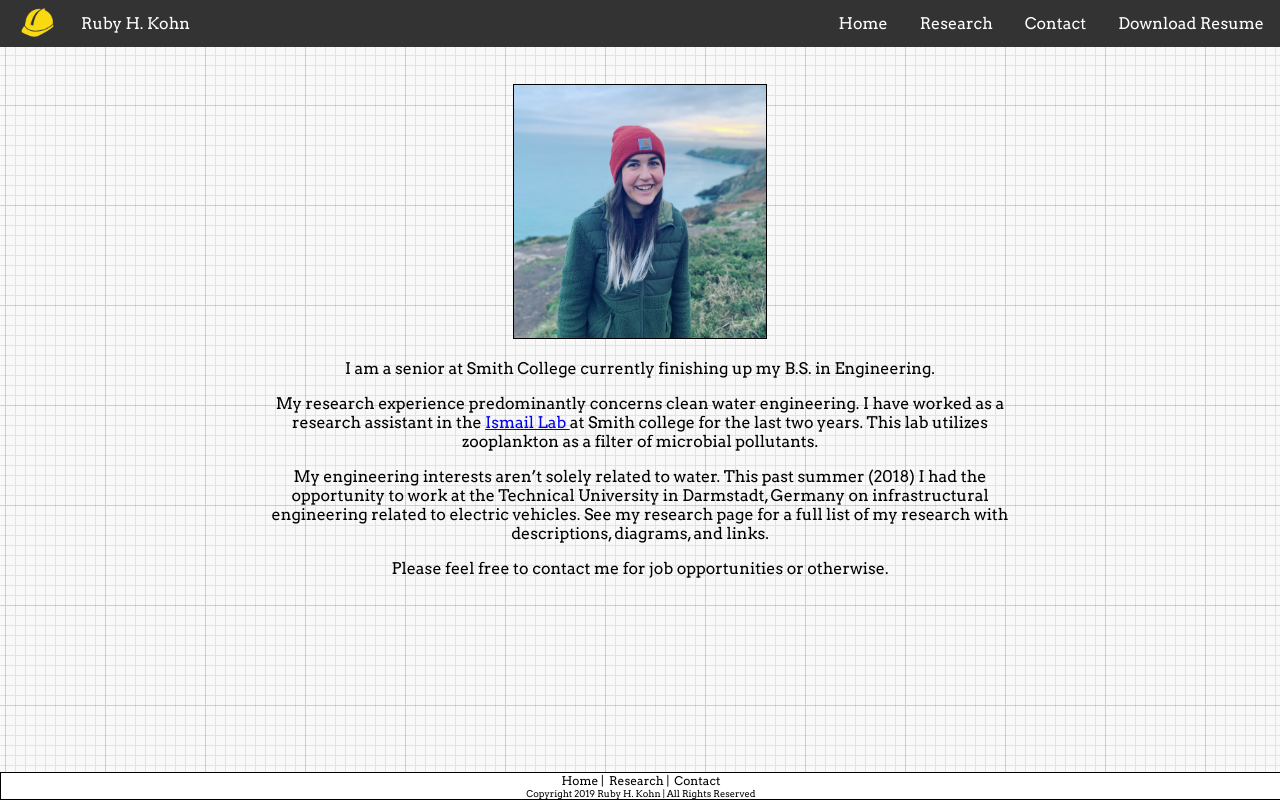
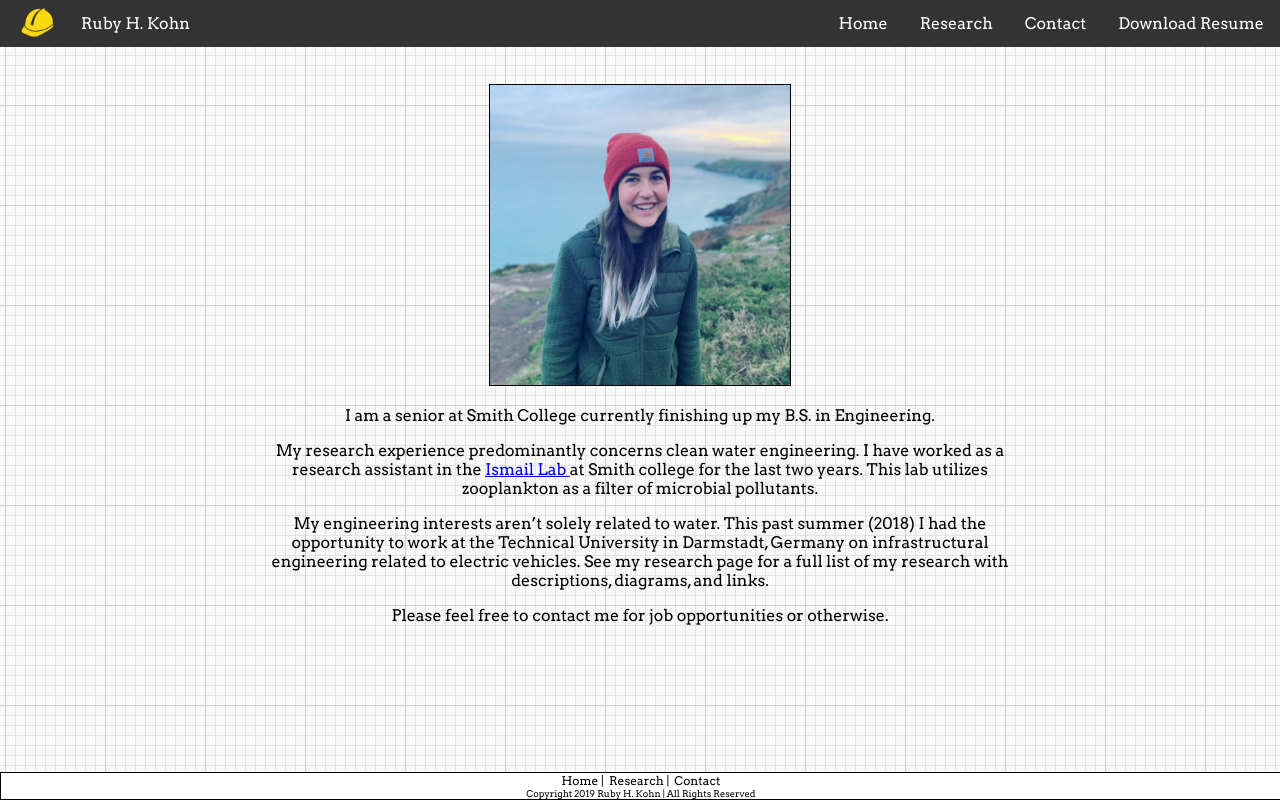
Before and after one commit to rubykohnsite/sourcecode, an Angular app in the folder rubykohn/: page / in a window 1280 px wide. Built offline with nearby package versions, Linux system fonts and the light colour scheme.

Commit message:
min width

```diff
--- a/rubykohn/src/app/home/home.component.css
+++ b/rubykohn/src/app/home/home.component.css
@@ -11,4 +11,5 @@
 img {
     width:20%;
     border: 1px solid black;
+    min-width: 300px;
 }
```
